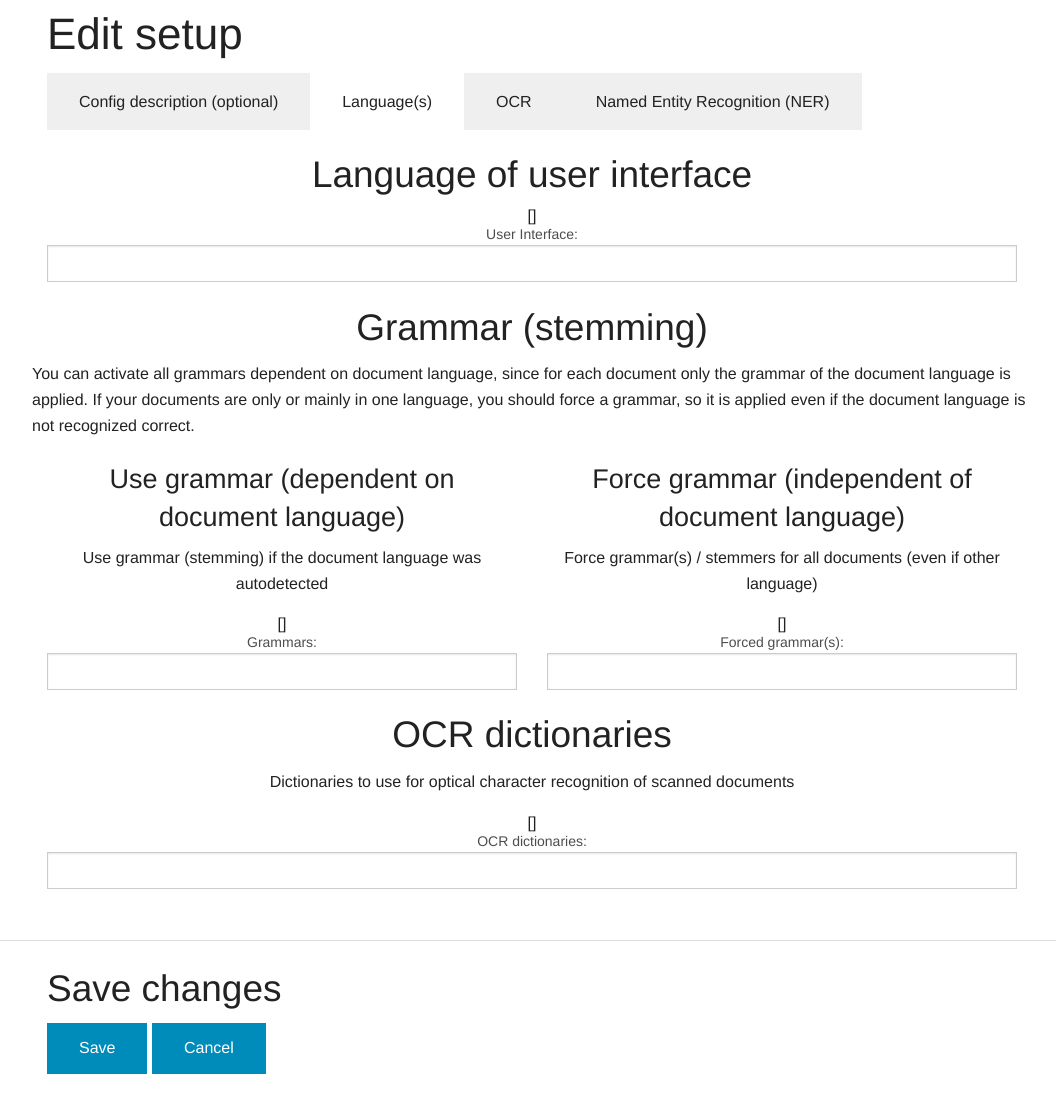
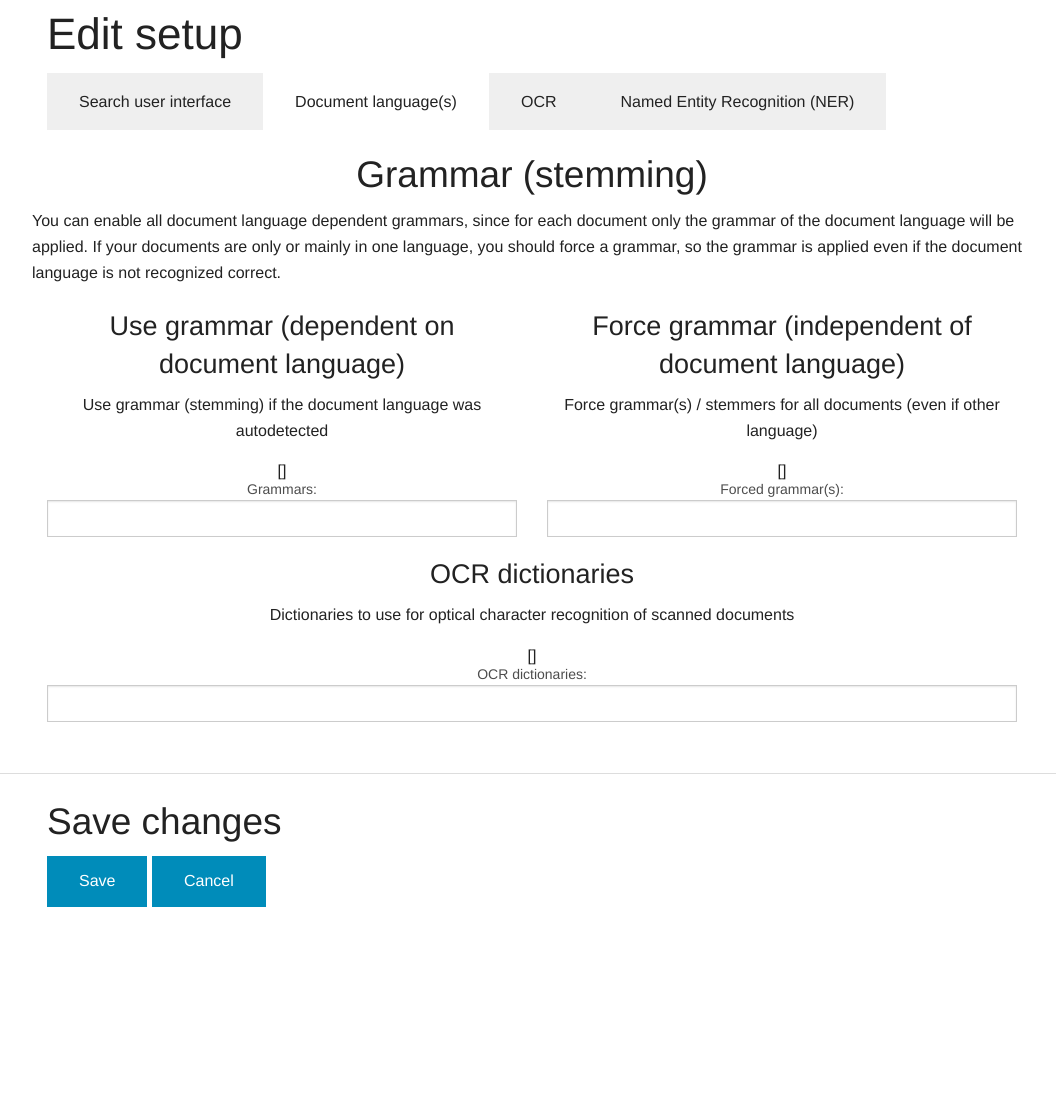
Before and after one commit to opensemanticsearch/open-semantic-search-apps, a Django app: template src/setup/templates/setup/setup_form.html in a window 1280 px wide. Shown: the part 45-1139 px from the top of the page, without its empty margins (108-1164 px from the left). After the commit the page ends 952 px from the top, so only its background shows below. Run offline with Django 3.2, Linux system fonts and the light colour scheme; the template is opened without the code that fills it: most values are stand-ins (such as "Sample title", 1, 10 or a date in 2020); form fields are guessed from the names that the template uses.

Commit message:
Web admin user interace: Different tabs for user interface and document language(s) settings

```diff
--- a/src/setup/templates/setup/setup_form.html
+++ b/src/setup/templates/setup/setup_form.html
@@ -27,8 +27,8 @@
 
 
 <dl class="tabs" data-tab>
-  <dd><a href="#panel-title">Config description (optional)</a></dd>
-  <dd class="active"><a href="#panel-language">Language(s)</a></dd>
+  <dd><a href="#panel-ui">Search user interface</a></dd>
+  <dd class="active"><a href="#panel-language">Document language(s)</a></dd>
   <dd><a href="#panel-ocr">OCR</a></dd>
   <dd><a href="#panel-ner">Named Entity Recognition (NER)</a></dd>
 </dl>
@@ -80,22 +80,33 @@
 
 </section>
 
-  <section class="content active" id="panel-language">
+
+  <section class="content" id="panel-ui">
+
+
+<div class="row">
+	<div class="small-12 columns text-center">
+<h2>User interface</h2>
+	</div>
+</div>
 
 <div class="row">
 
 	<div class="small-12 columns text-center">
 
-		<h2>Language of user interface</h2>
-
-
 			{{ form.language.errors }}
-			<label for="id_language">User Interface:</label>
+			<label for="id_language">Language of search user interface:</label>
 			{{ form.language }}
 
 	</div>
 
 </div>
+
+
+</section>
+
+
+  <section class="content active" id="panel-language">
 
 
 <div class="row">
@@ -105,7 +116,7 @@
 </div>
 
 <div class="row">
-			<p>You can activate all grammars dependent on document language, since for each document only the grammar of the document language is applied. If your documents are only or mainly in one language, you should force a grammar, so it is applied even if the document language is not recognized correct.
+			<p>You can enable all document language dependent grammars, since for each document only the grammar of the document language will be applied. If your documents are only or mainly in one language, you should force a grammar, so the grammar is applied even if the document language is not recognized correct.
 
 	<div class="small-6 columns text-center">
 
@@ -134,7 +145,7 @@
 <div class="row">
 	<div class="small-12 columns text-center">
 
-		<h2>OCR dictionaries</h2>
+		<h3>OCR dictionaries</h3>
 
 			<p>Dictionaries to use for optical character recognition of scanned documents</p>
 
@@ -172,7 +183,7 @@
 <p>Extract & find text from scanned or photographed documents by optical character recognition (OCR) of images</p>
 
 
-<h2>OCR</h2>
+<h3>OCR</h3>
 
 <p>Extract text from images by optical character recognition</p>
 
@@ -181,16 +192,16 @@
         {{ form.ocr }}
 
 
-<h2>OCR of images in PDF documents</h2>
+<h3>OCR of images in PDF documents</h3>
 
-<p>Extract text in images embedded in PDF documents (f.e. scanned documents)</p>
+<p>Extract text from images embedded in PDF documents (f.e. scanned documents)</p>
 
         {{ form.ocr_pdf.errors }}
         <label for="id_ocr_pdf">OCR images in PDF:</label>
         {{ form.ocr_pdf }}
 
 
-<h2>Descew</h2>
+<h3>Descew</h3>
 
 <p>Additionally descew images before OCR, which sometimes improves OCR results for bad quality scans.</p>
 
@@ -200,6 +211,10 @@
 
 <p>Warning: This will take long time / multiple the time for OCR but in some cases of bad quality scans more can be recognized.</p>
 
+
+<h3>OCR dictionaries</h3>
+
+<p>Set up the used language specific OCR dictionaries in the tab <i>Document language(s)</i></p>
 
 </div>
 
@@ -218,9 +233,9 @@
 <div class="row">
 	<div class="small-12 columns">
 
-<p>Named Entity recognition needs many CPU ressources while indexing documents, but will extract automatically many entities like persons, organizaztions or places for interactive filters & enhanced analysis that are not configured in your thesaurus.</p>
+<p>Named Entity recognition needs many CPU ressources while indexing documents, but will extract automatically many entities like persons, organizaztions or places (that are not configured in your thesaurus or ontologies) for interactive filters & enhanced analysis.</p>
 
-<h2>SpaCy NER</h2>
+<h3>SpaCy NER</h3>
 
 <p>Extract named entities by SpaCy NER</p>
 
@@ -229,9 +244,9 @@
         {{ form.ner_spacy }}
 
 
-<h2>Stanford NER</h2>
+<h3>Stanford NER</h3>
 
-<p>Additionally to recognize some entities which SpaCy did not recognize you can use the NER models of another NER freamework Stanford NER</p>
+<p>Alternate (or additionally to recognize some entities which SpaCy did not recognize) you can use the NER models of another NER framework Stanford NER</p>
         {{ form.ner_stanford.errors }}
         <label for="id_ner_stanford">Stanford NER:</label>
         {{ form.ner_stanford }}
```
